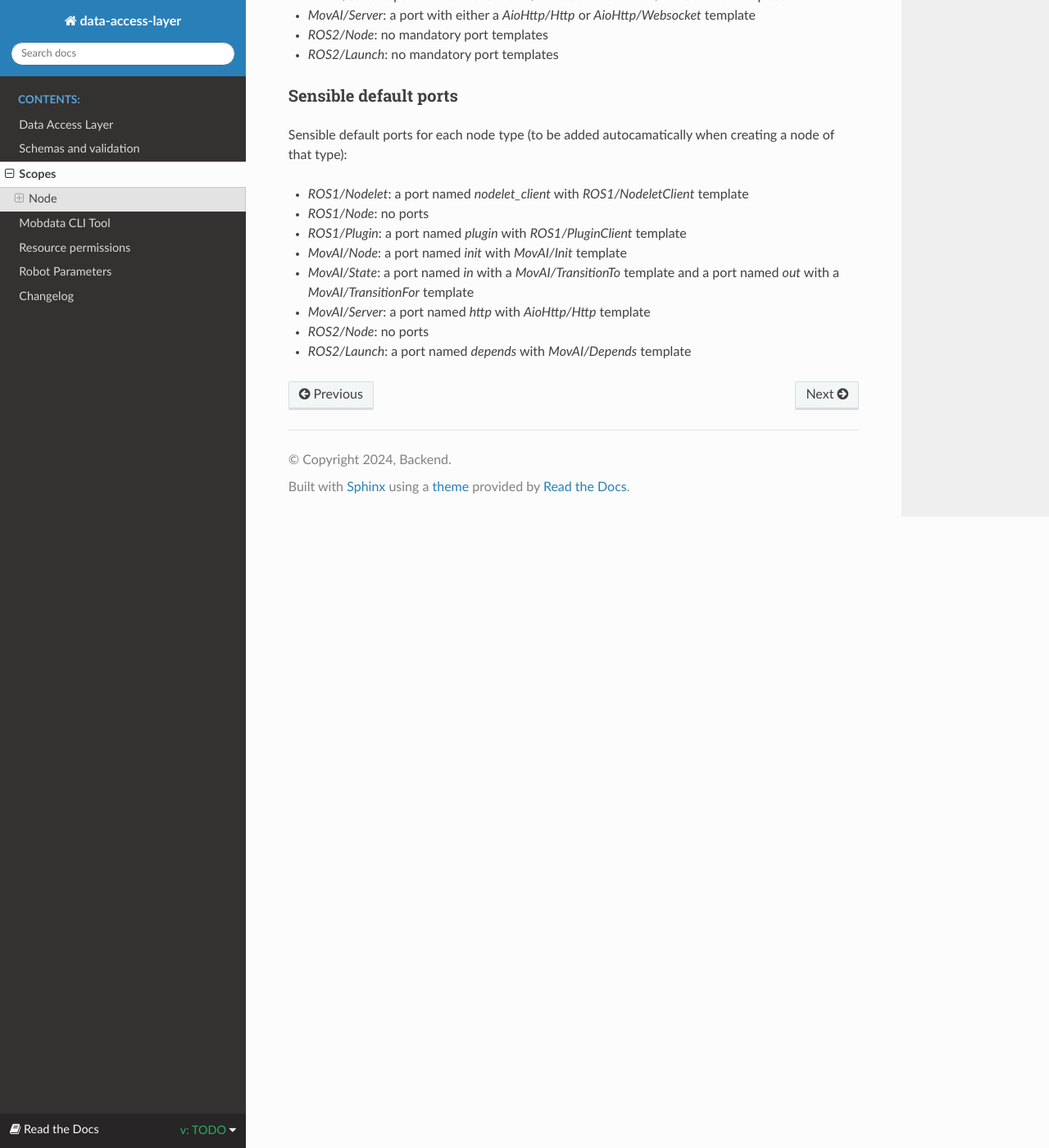
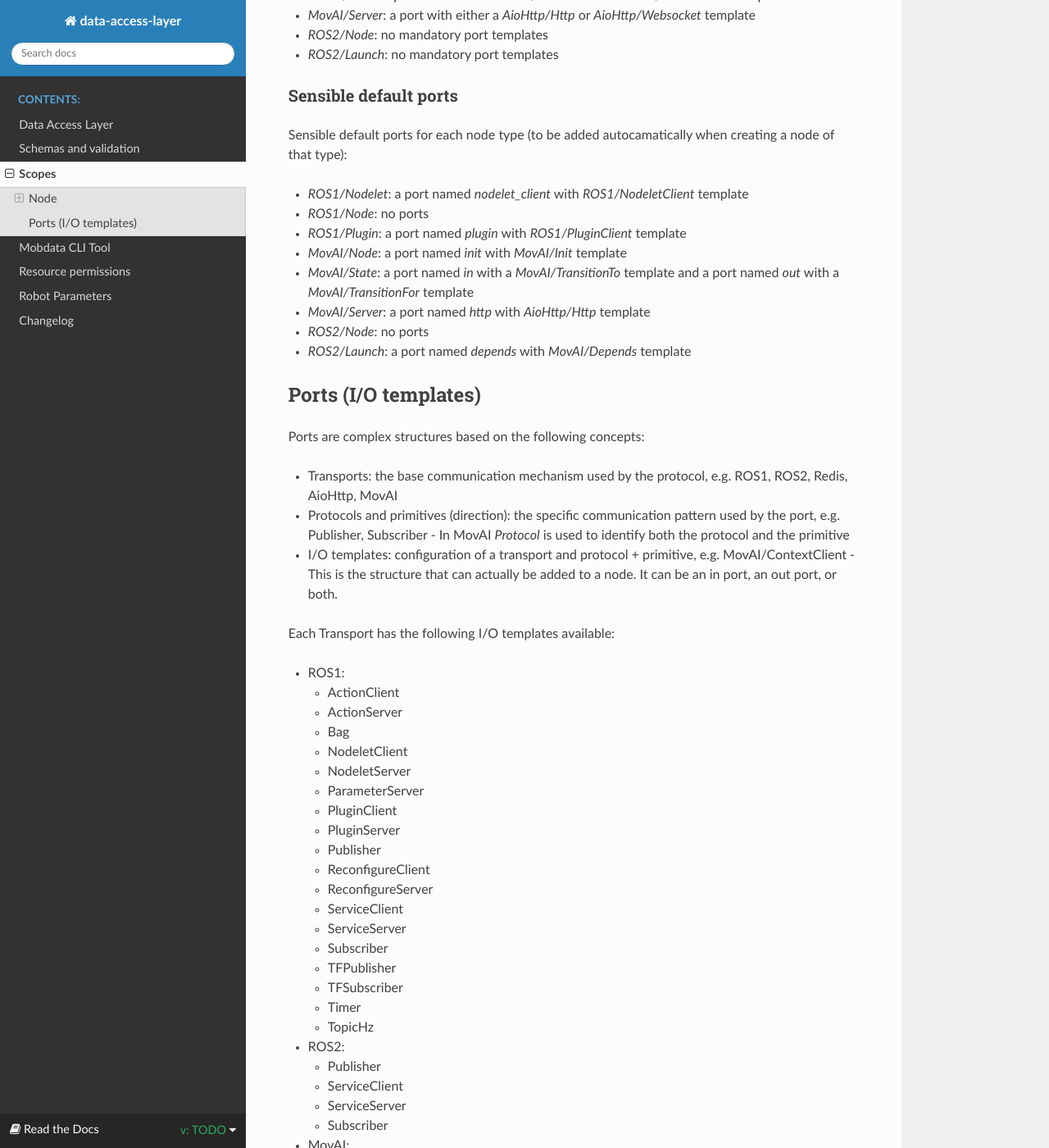
Before and after one commit to MOV-AI/data-access-layer, a Sphinx documentation site: the page built from docs/source/scopes.rst, in a window 1280 px wide and 1400 px high, scrolled down 3911 px. Shown: the whole window at 82% size. Built offline with Sphinx 7.4.7 and the Read the Docs theme 3.1.0, drawn with Linux system fonts in a browser that asks for light colours; pages that are not in the unit, such as notebooks, are missing from menus; comment, search, counter and statistics services are not loaded; some of the changed text lies outside the part shown.

Commit message:
List available I/O templates

```diff
--- a/docs/source/scopes.rst
+++ b/docs/source/scopes.rst
@@ -191,3 +191,66 @@ Sensible default ports for each node type (to be added autocamatically when crea
 - `MovAI/Server`: a port named `http` with `AioHttp/Http` template
 - `ROS2/Node`: no ports
 - `ROS2/Launch`: a port named `depends` with `MovAI/Depends` template
+
+Ports (I/O templates)
+---------------------
+
+Ports are complex structures based on the following concepts:
+
+- Transports: the base communication mechanism used by the protocol, e.g. ROS1, ROS2, Redis, AioHttp, MovAI
+- Protocols and primitives (direction): the specific communication pattern used by the port, e.g. Publisher, Subscriber
+  - In MovAI `Protocol` is used to identify both the protocol and the primitive
+- I/O templates: configuration of a transport and protocol + primitive, e.g. MovAI/ContextClient
+  - This is the structure that can actually be added to a node. It can be an in port, an out port, or both.
+
+Each Transport has the following I/O templates available:
+
+- ROS1:
+
+  - ActionClient
+  - ActionServer
+  - Bag
+  - NodeletClient
+  - NodeletServer
+  - ParameterServer
+  - PluginClient
+  - PluginServer
+  - Publisher
+  - ReconfigureClient
+  - ReconfigureServer
+  - ServiceClient
+  - ServiceServer
+  - Subscriber
+  - TFPublisher
+  - TFSubscriber
+  - Timer
+  - TopicHz
+
+- ROS2:
+
+  - Publisher
+  - ServiceClient
+  - ServiceServer
+  - Subscriber
+
+- MovAI:
+
+  - ContextClient
+  - ContextServer
+  - Dependency
+  - Depends
+  - Exit
+  - Init
+  - StateMachine
+  - TransitionFor (aka TransitionOut)
+  - TransitionTo (aka TransitionIn)
+
+- Redis:
+
+  - Subscriber
+  - VarSubscriber
+
+- AioHttp:
+
+  - Http
+  - Websocket
```
